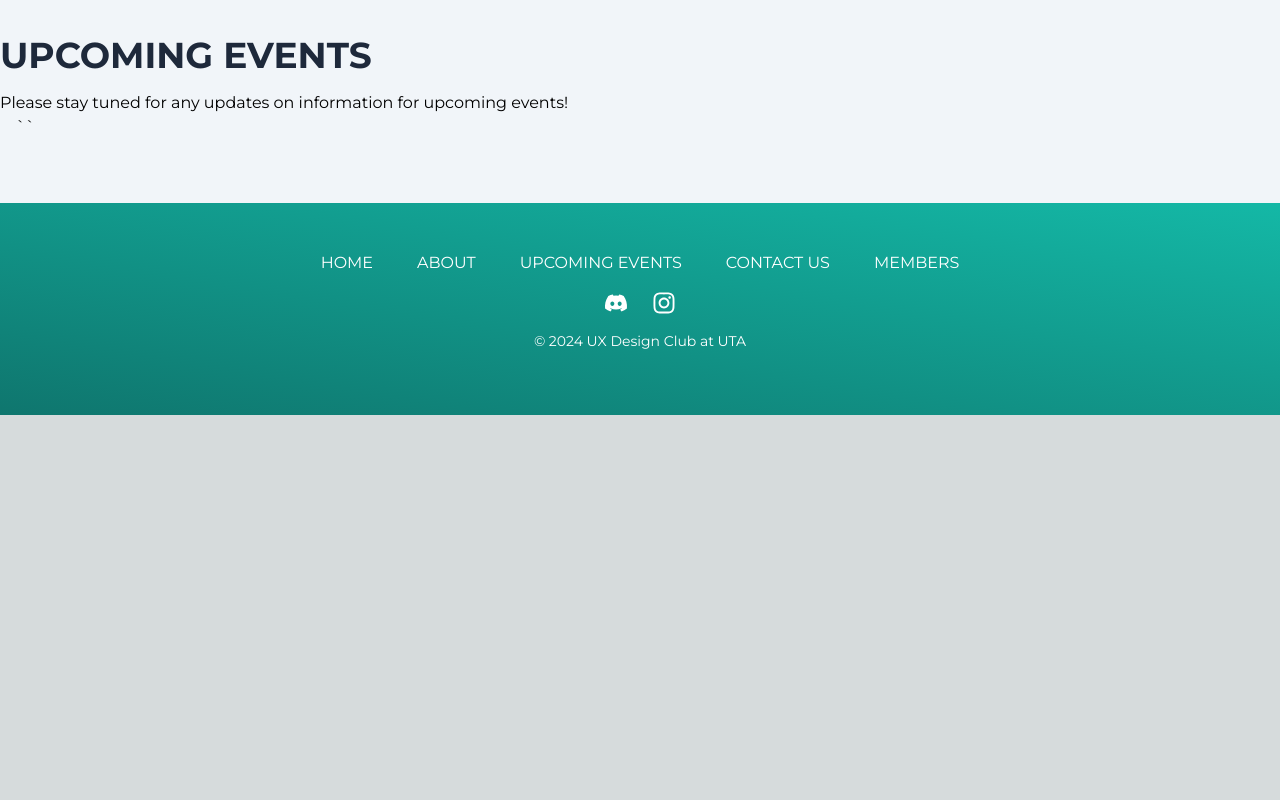
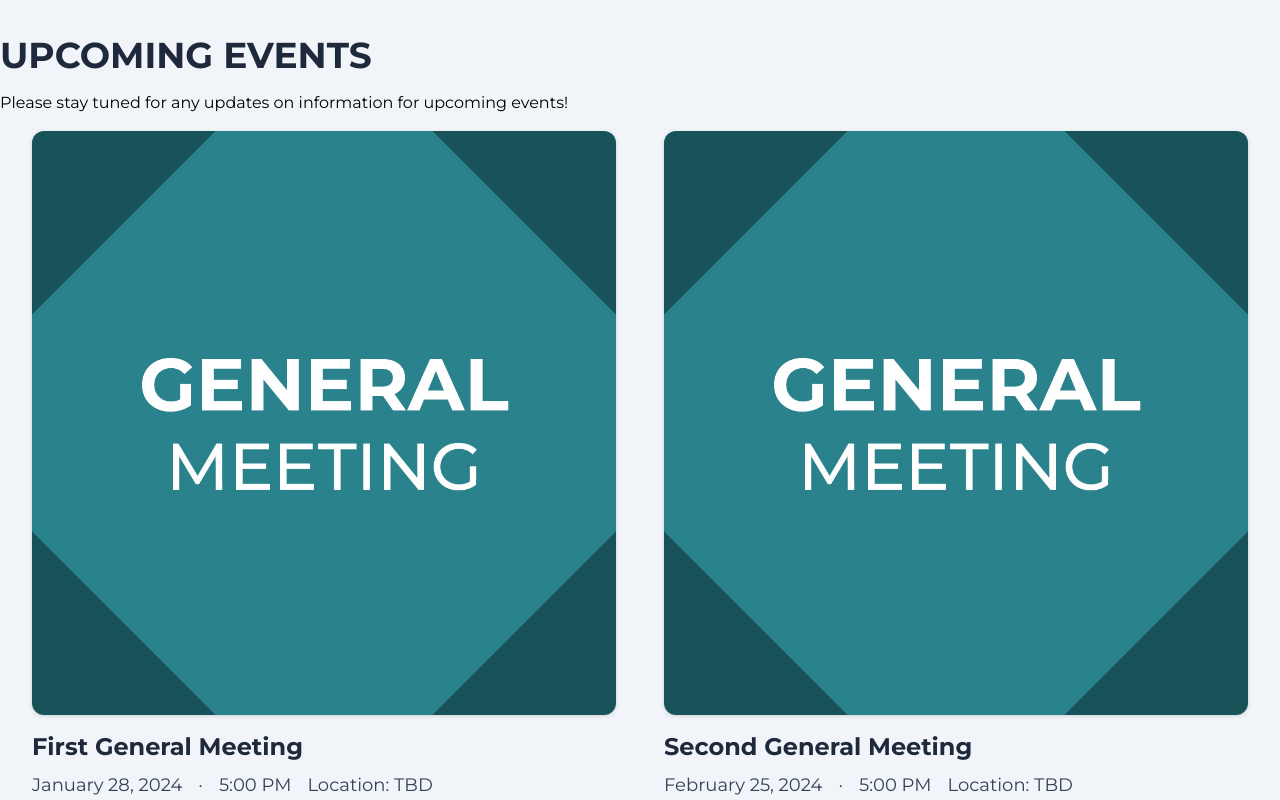
Before and after one commit to UX-Design-Club/ux-club-website, a Next.js app: page / in a window 1280 px wide. Shown: the part 2080-2880 px from the top of the page. Before the commit the page ends 2495 px from the top, so only its background shows below. Built offline with nearby package versions, Linux system fonts and the light colour scheme.

Commit message:
Event Date and Time updates

```diff
--- a/app/lib/data.ts
+++ b/app/lib/data.ts
@@ -29,30 +29,28 @@ export class Event {
   }
 }
 
-export const eventDatabase: Event[] = [
+// Array of Event objects
+export const eventDatabase = [
   new Event(
-    "workshop",
-    "Figma Workshop",
-    "Join us for our first workshop hosted by Christine Thomas and Madison Bonds!",
-    new Date("2024-10-29"),
-    new Date("2024-10-22T18:00:00Z"),
-    "",
-    "",
-    "Fine Arts Building - Alamo Lab"
-  ),
-
-
-  new Event(
-    "third-general-meeting",
-    "Third General Meeting",
-    "Join us for our third general meeting.",
-    new Date("2024-11-12"),
-    new Date("2024-11-07T18:00:00Z"),
+    "first-general-meeting",
+    "First General Meeting",
+    "Join us for our first general meeting of Spring 2025 semester",
+    new Date("2024-01-28"),
+    new Date("2024-01-28T17:00:00Z"),
     "",
     "",
     "TBD"
   ),
-
+  new Event(
+    "second-general-meeting",
+    "Second General Meeting",
+    "Join us for our second general meeting of Spring 2025 semester",
+    new Date("2024-02-25"),
+    new Date("2024-02-25T17:00:00Z"),
+    "",
+    "",
+    "TBD"
+  ),
   new Event(
     "ux-design-challenge",
     "UX Design Challenge",
@@ -63,7 +61,6 @@ export const eventDatabase: Event[] = [
     "",
     "TBD"
   ),
-
   new Event(
     "ux-banquet",
     "UX Banquet",
--- a/app/ui/upcomingevents.tsx
+++ b/app/ui/upcomingevents.tsx
@@ -1,6 +1,24 @@
-const events = {
+import { EventBanner, EventCard } from '../ui/event';
 
-}
+
+const events = [
+  {
+    id: 'first-general-meeting',
+    title: 'First General Meeting',
+    description: 'Join us for our first general meeting of Spring 2025 semester',
+    date: new Date('2025-01-20'),
+    time: new Date('2024-01-28T17:00:00Z'),
+    room: 'TBD',
+  },
+  {
+    id: 'second-general-meeting',
+    title: 'Second General Meeting',
+    description: 'Join us for our second general meeting of Spring 2025 semeste',
+    date: new Date("2024-02-25"),
+    time: new Date("2024-02-25T17:00:00Z"),
+    room: 'TBD',
+  },
+];
 
 export function UpcomingEvents() {
   return (
@@ -13,8 +31,15 @@ export function UpcomingEvents() {
           Please stay tuned for any updates on information for upcoming events!
         </p>
         <div className="flex flex-col mx-4 md:flex-row gap-4">
-          {/*<EventCard id="ux-design-challenge" date time room />
-          <EventCard id="ux-banquet" date time room />*/}``
+          {events.map((event) => (
+            <EventCard
+              key={event.id}
+              id={event.id}
+              date
+              time
+              room
+            />
+          ))}
         </div>
       </div>
     </div>
@@ -32,8 +57,16 @@ export function UpcomingEventsVertical() {
           Please stay tuned for any updates on information for upcoming events!
         </p>
         <div className="flex flex-col mx-4 gap-4">
-          {/*<EventBanner id="ux-design-challenge" description date time room />
-          <EventBanner id="ux-banquet" description date time room />*/}
+          {events.map((event) => (
+            <EventBanner
+              key={event.id}
+              id={event.id}
+              description
+              date
+              time
+              room
+            />
+          ))}
         </div>
       </div>
     </div>
```
